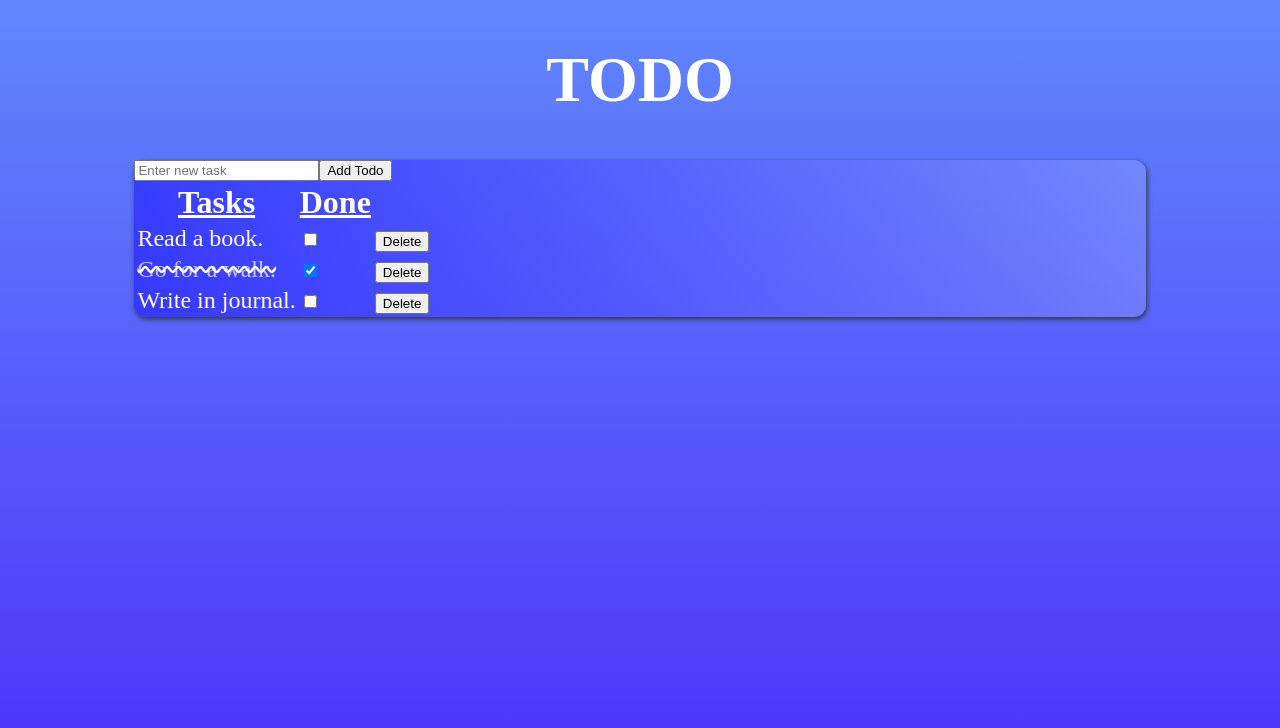
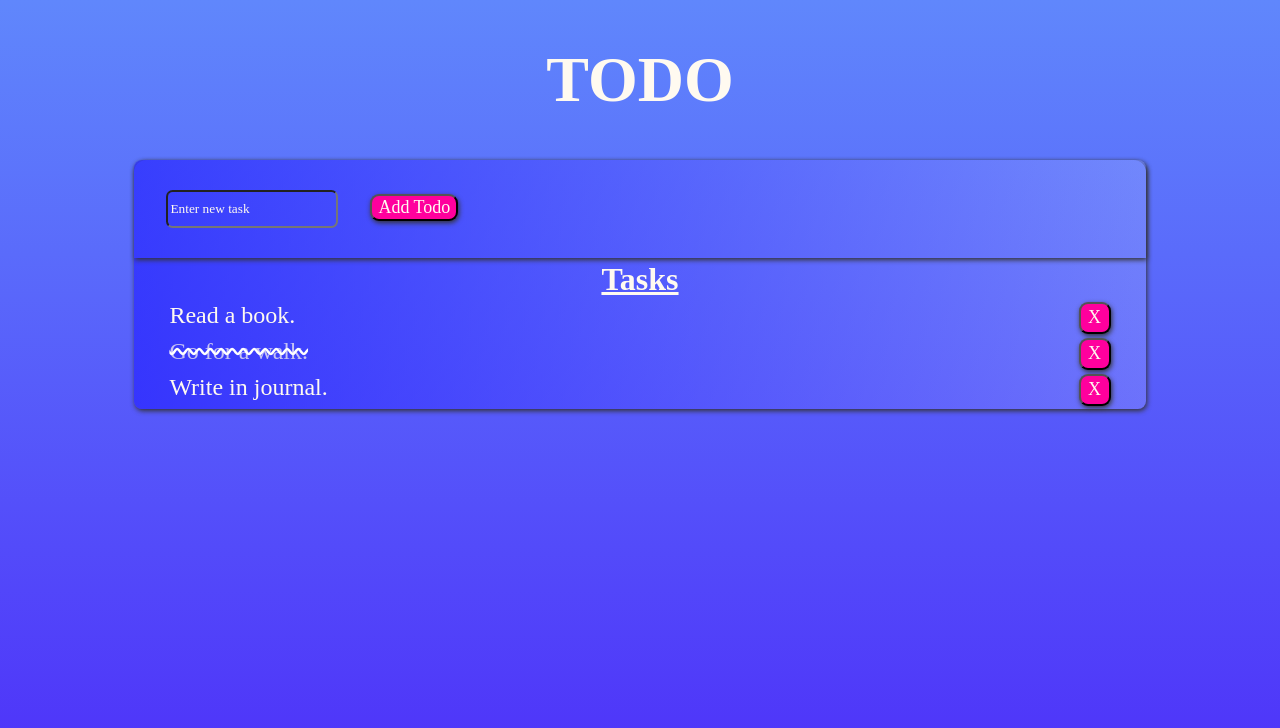
Before and after one commit to ZsoltEmber/diligent-react-ts2, a React (Vite) app: page / in a window 1280 px wide. Shown: the top 728 px of the page. Built offline with nearby package versions, Linux system fonts and the light colour scheme.

Commit message:
add style to todo table and add todo; minor refactor

```diff
--- a/src/AddTodo/AddTodo.tsx
+++ b/src/AddTodo/AddTodo.tsx
@@ -11,7 +11,7 @@ const AddTodo = ({ todos, setTodos }: AddTodoProp) => {
     const { newTodo, handleClick, handleInputChange } = useAddTodo(todos, setTodos);
 
     return (
-        <div>
+        <div className='add-todo-container'>
             <input
                 type="text"
                 value={newTodo.description}
--- a/src/TodoTable.tsx
+++ b/src/TodoTable.tsx
@@ -13,18 +13,17 @@ const TodoTable: React.FC<TodoTableProps> = ({ todos, onToggle, setTodos }) => {
         <thead>
             <tr>
                 <th>Tasks</th>
-                <th>Done</th>
-                <th></th>
             </tr>
 
         </thead>
         <tbody>
             {todos.map((todo) => {
                 return (
-                    <tr key={todo.id}  className={todo.isDone ? 'todo-item done' : 'todo-item'}>
-                        <td  className={todo.isDone ? 'todo-text done' : 'todo-text'}>{todo.description}</td>
-                        <td> <input onChange={() => onToggle(todos, todo.id, setTodos)} type={"checkbox"} checked={todo.isDone} ></input> </td>
-                        <td> <button >Delete</button> </td>
+                    <tr key={todo.id}>
+                        <td>
+                        <span onClick={() => onToggle(todos, todo.id, setTodos)}  className={todo.isDone ? 'todo-text done' : 'todo-text'}>{todo.description}</span>
+                        <button className="delete" >X</button>
+                        </td>
                     </tr>
                 )
             })}
--- a/src/style/style.css
+++ b/src/style/style.css
@@ -9,38 +9,75 @@ html {
 .main-container{
     background-image: linear-gradient(to right, rgba(35, 31, 255, 0.634), rgba(220, 230, 255, 0.166));
     width: 80%;
-    border-radius: 12px;
     justify-self: center;
     box-shadow: 1px 2px 5px #333;
+}
+
+.main-container, button, input{
+    border-radius: 0.5em;;
+}
+
+button, h1, thead, td, input, input::placeholder{
+    font-family: cursive;
+    color: floralwhite;
+
+}
+
+button{
+    background-color: rgb(255, 0, 157);
+    font-size: large;
+    box-shadow: 1px 2px 5px #333;
+    margin-left: 2rem;
+}
+
+td{
+    font-size: x-large;
+    margin-left: 2rem;
+    display: flex;
+}
+
+.delete {
+    width: 2rem;
+    height: 2rem;
+    margin-right: 2rem;
+    margin-left: auto;
+
 }
 
 h1{
     justify-self: center;
     font-size: 8vh;
-    color: white;
-    font-family: cursive;
 
 }
 
 thead{
-    color: white;
     font-size: xx-large;
-    font-family: cursive;
     text-decoration:underline;
 }
 
-td{
-    font-family: cursive;
-    color: floralwhite;
-    font-size: x-large;
-}
-
-.todo-item.done{
+.todo-text.done{
     text-decoration: line-through;
     text-decoration-style: wavy;
     text-decoration-color: rgb(255, 255, 255);
+    color: rgba(255, 250, 240, 0.7);
 }
 
-.todo-text.done{
-    color: rgba(255, 250, 240, 0.7);
+.add-todo-container{
+    padding-bottom: 30px;
+    padding-top: 30px;
+    border-top-left-radius: 12px;
+    border-top-right-radius: 12px;
+    width: 100%;
+    justify-self:center;
+    box-shadow: 1px 2px 5px #333;
 }
+
+table{
+    width: 100%;
+}
+
+input{
+    height: 2rem;
+    background-color: rgba(105, 105, 241, 0);
+    margin-left: 2rem;
+}
```
